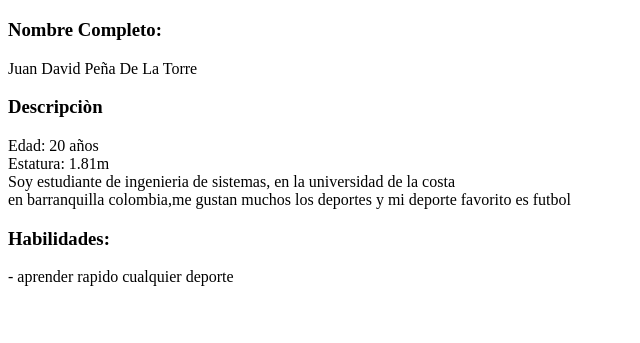
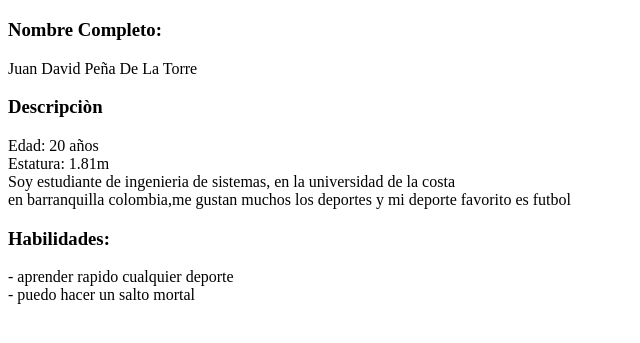
Before and after one commit to JuanPena11/Ejercicio1rubrica, a plain HTML site: page index.html in a window 1280 px wide. Shown: the part 61-404 px from the top of the page, without its empty margins (0-640 px from the left). Drawn offline with Linux system fonts and the light colour scheme.

Commit message:
habilidad2

```diff
--- a/index.html
+++ b/index.html
@@ -17,6 +17,7 @@
     futbol </div>
     <h3>Habilidades:</h3>
     <div>- aprender rapido cualquier deporte</div>
+    <div>- puedo hacer un salto mortal</div>
 
 </body>
 </html>
```
